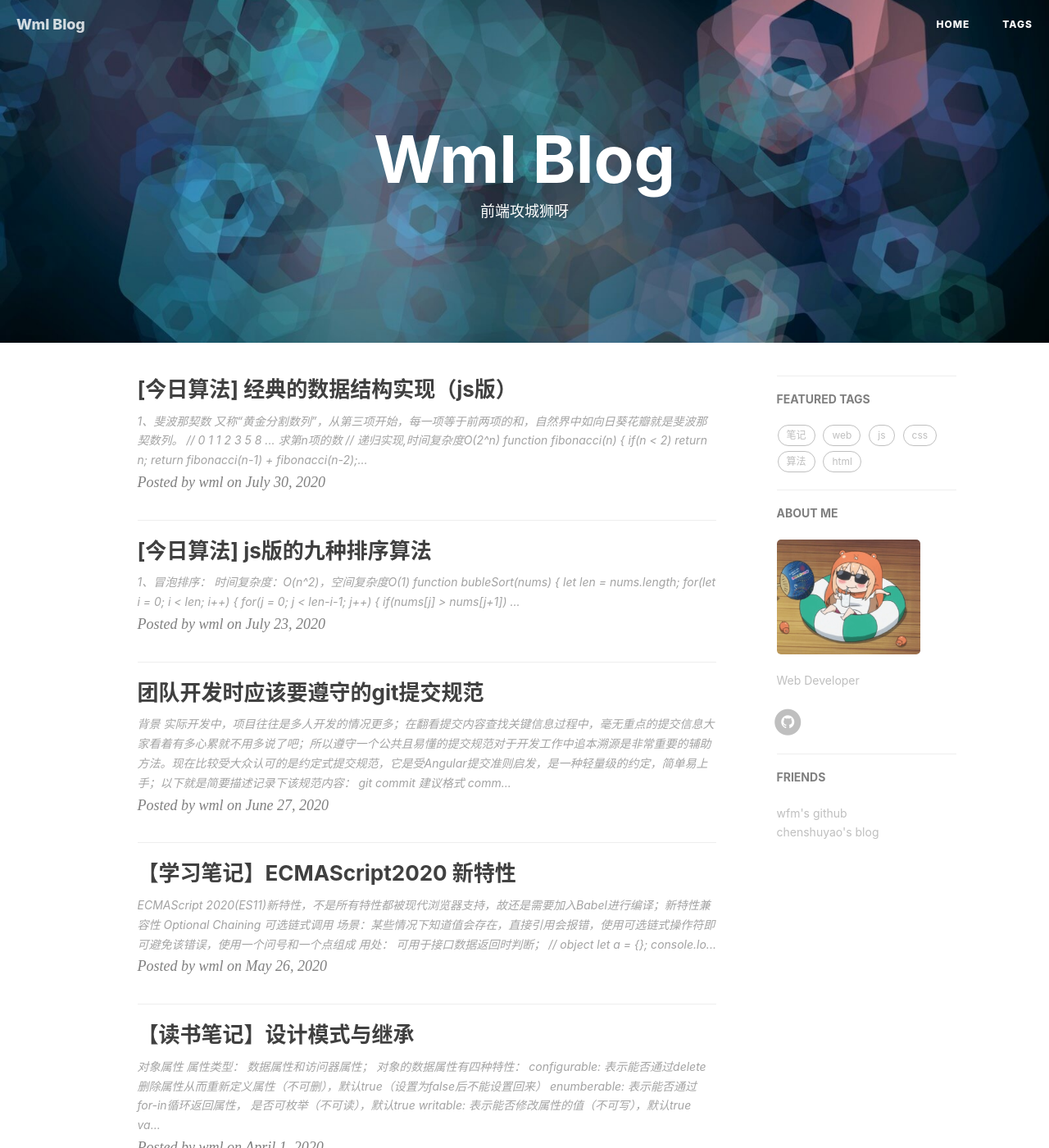
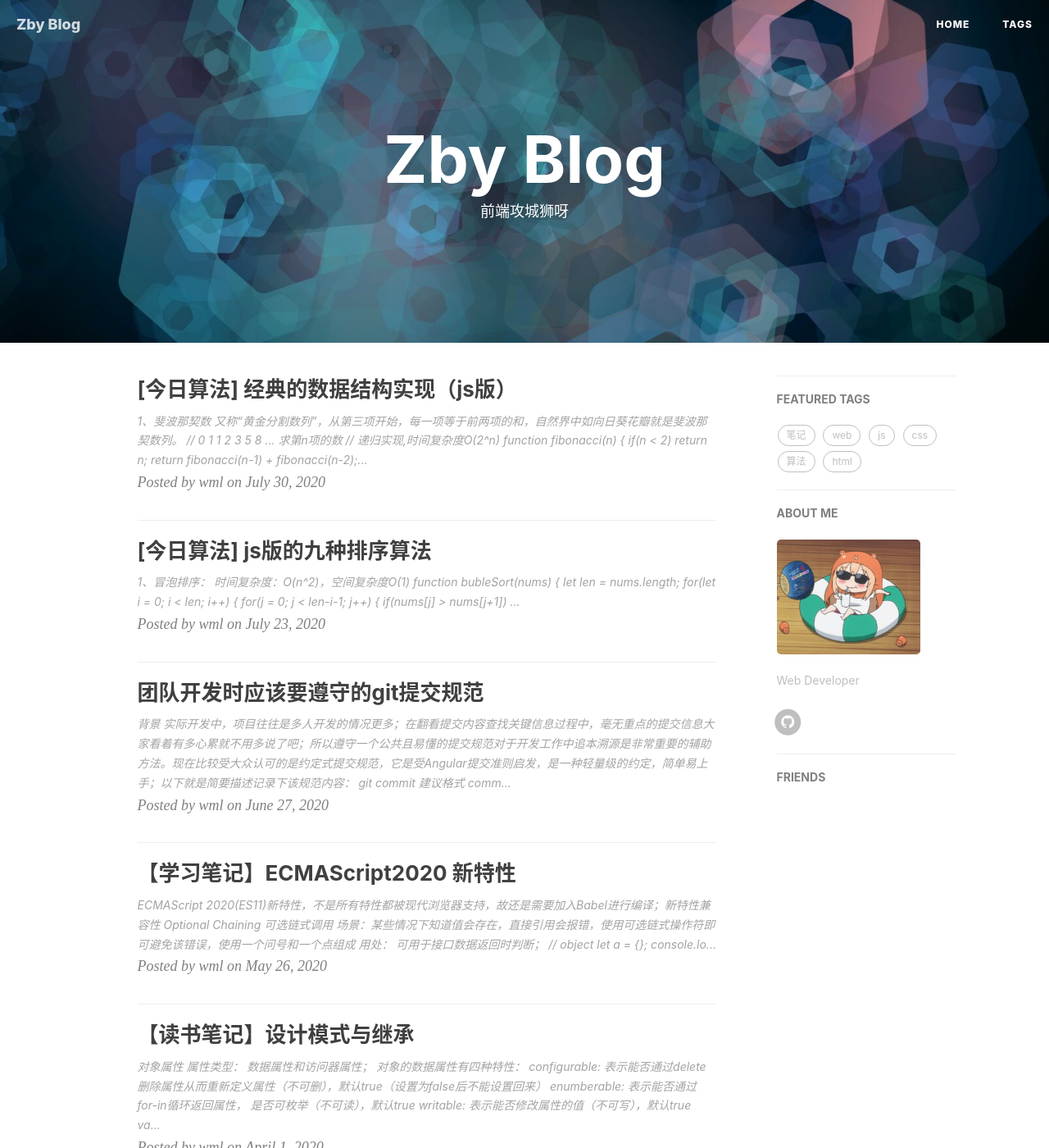
Before and after one commit to Zbeyond/Zbeyond.github.io, a Jekyll site: the page built from index.html, in a window 1280 px wide and 1400 px high. Shown: the whole window at 82% size. Built offline with Jekyll 4.4.1, drawn with Linux system fonts in a browser that asks for light colours; nearby versions of some CDN libraries; the list of posts is cut into pages by our own code; comment, search, counter and statistics services are not loaded; some of the changed text lies outside the part shown.

Commit message:
fix: change the config file

```diff
--- a/_config.yml
+++ b/_config.yml
@@ -1,13 +1,13 @@
 # theme: jekyll-theme-cayman
 
 # Site settings
-title: Wml Blog
-SEOTitle: 吴美莲的博客 | Wml Blog
+title: Zby Blog
+SEOTitle: 有求必应屋 | Zby Blog
 header-img: img/home-bg.png
-email: 1054527951@qq.com
-description: "前端开发 | 吴美莲，Web & Front-end Engineer | wumeilian的个人博客呀"
-keyword: "wumeilian, wml, wuml, 前端, Wml Blog, 博客，Web, Css, Javascript"
-url: "https://meilianwu.com/"              # your host, for absolute URL
+email: zby970923@163.com
+description: "后端开发 | Boyue Zhang, Devops & Back-end Engineer | 有求必应"
+keyword: "zhangboyue, zby, devops, 后端, Zby Blog, 博客，C++, Java, python"
+url: "https://zbeyond.github.io/"              # your host, for absolute URL
 baseurl: ""                             # for example, '/blog' if your blog hosted on 'host/blog'
 
 
@@ -31,7 +31,7 @@ featured-condition-size: 1              # A tag will be featured if the size of
 RSS: false
 weibo_username:     false
 zhihu_username:     false
-github_username:    wumeilian
+github_username:    zbeyond
 
 
 # Build settings
@@ -42,7 +42,7 @@ plugins: [jekyll-paginate]
 
 # Gitalk
 gitalk:
-  enable: true    #是否开启Gitalk评论
+  enable: false   #是否开启Gitalk评论
   clientID: a84c2a57837302767371                            #生成的clientID
   clientSecret: 847046720bec629fbd3580d8f3cc617ab9d3a27a    #生成的clientSecret
   repo: wumeilian.github.io    #仓库名称
@@ -53,12 +53,4 @@ gitalk:
 
 # Friends
 friends: [
-  {
-    title: "wfm's github",
-    href: "https://wfm19970.github.io/"
-  },
-  {
-    title: "chenshuyao's blog",
-    href: "https://chenshuyao.cn/"
-  }
 ]
```
